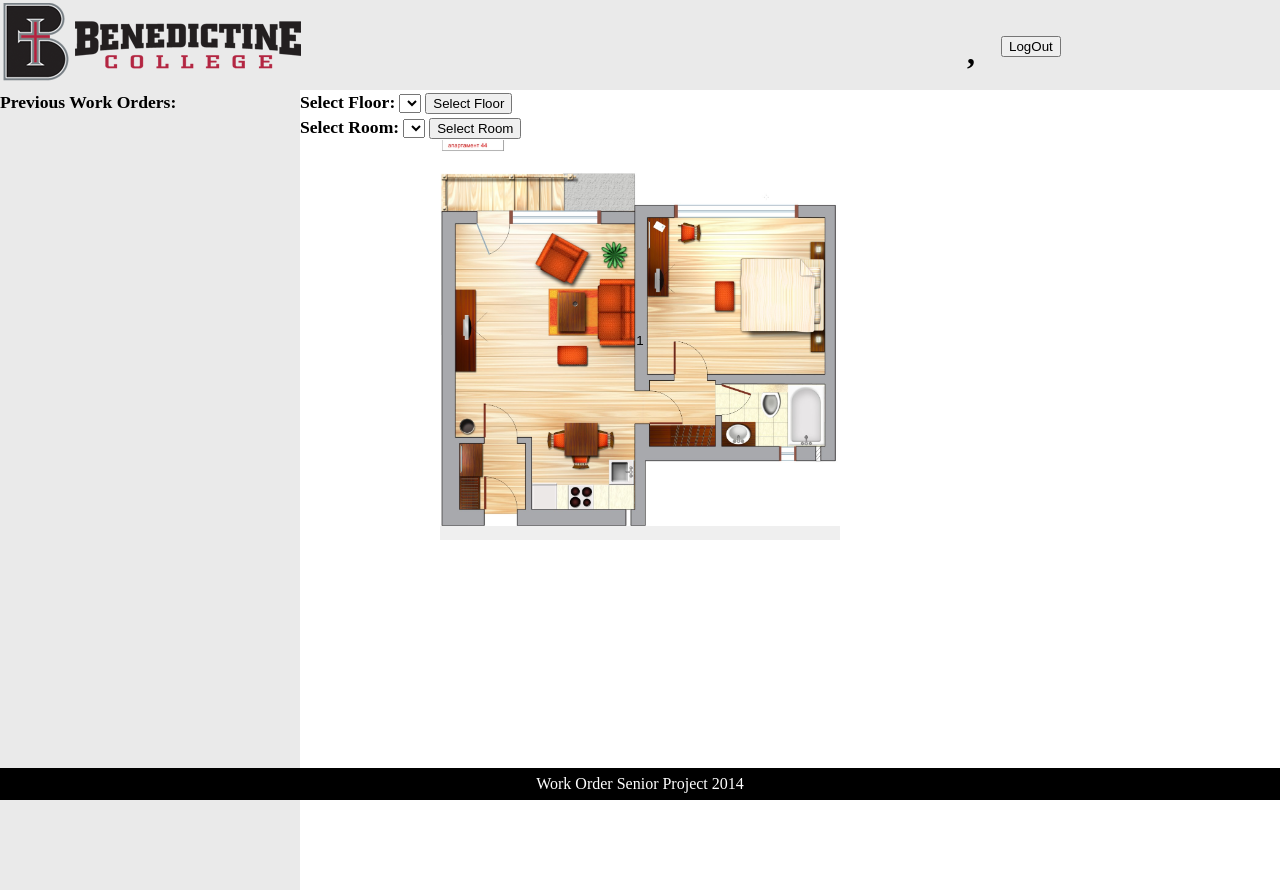
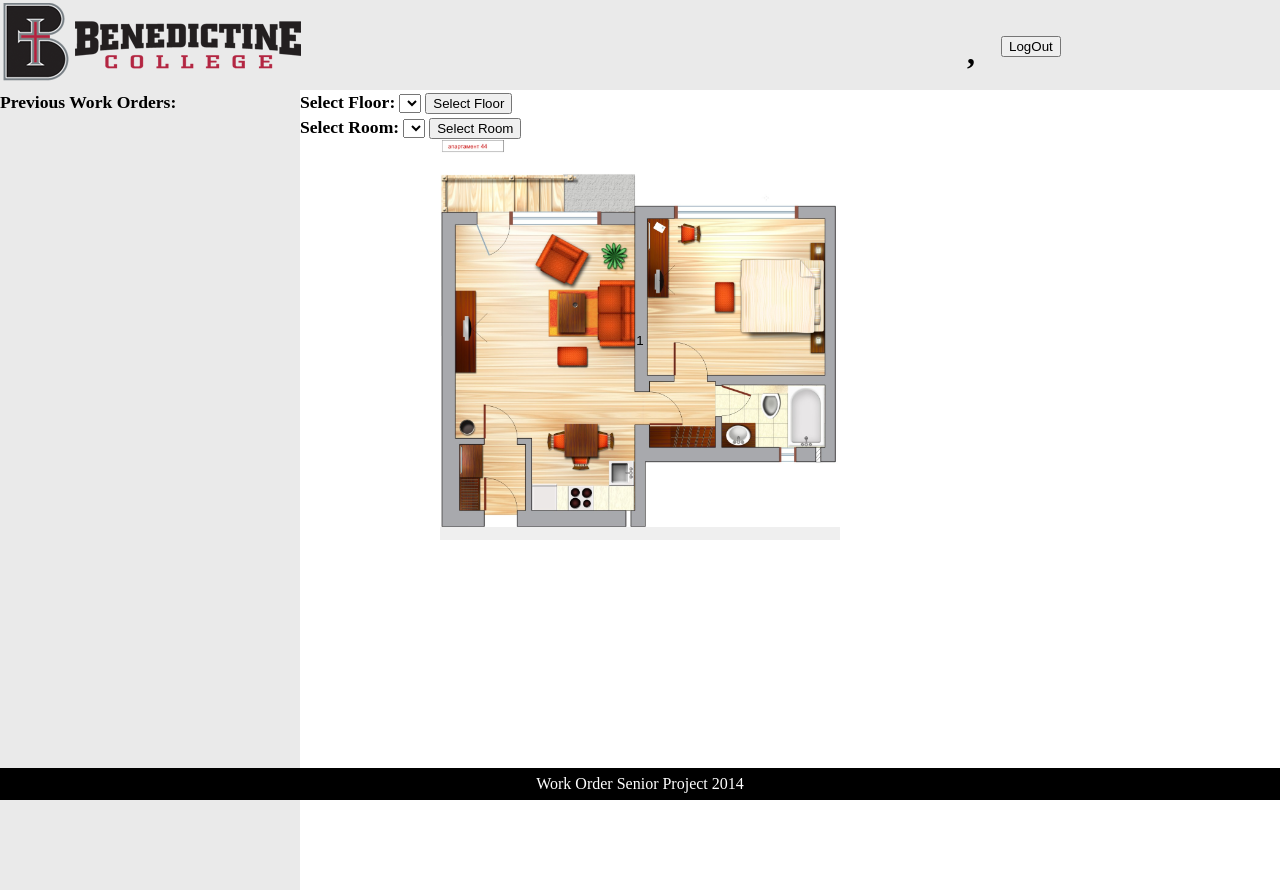
Before and after one commit to jthuber44/SeniorProject, a PHP site: page /adminUser.php in a window 1280 px wide, with the pointer over the restyled element. Run offline with PHP 8.4, Linux system fonts and the light colour scheme; data comes from the database, SQL or seed files in the repository; data that the repository does not hold is empty.

Commit message:
floor plan

```diff
--- a/WorkOrders/floorPlans.php
+++ b/WorkOrders/floorPlans.php
@@ -18,9 +18,7 @@
     cursor: pointer;
     outline: 0;
 }
-.imgClass:hover{
-      background-position:  0px -1px;
-}
+
 
 .imgClass:active{
       background-position:  0px -3px;
```
